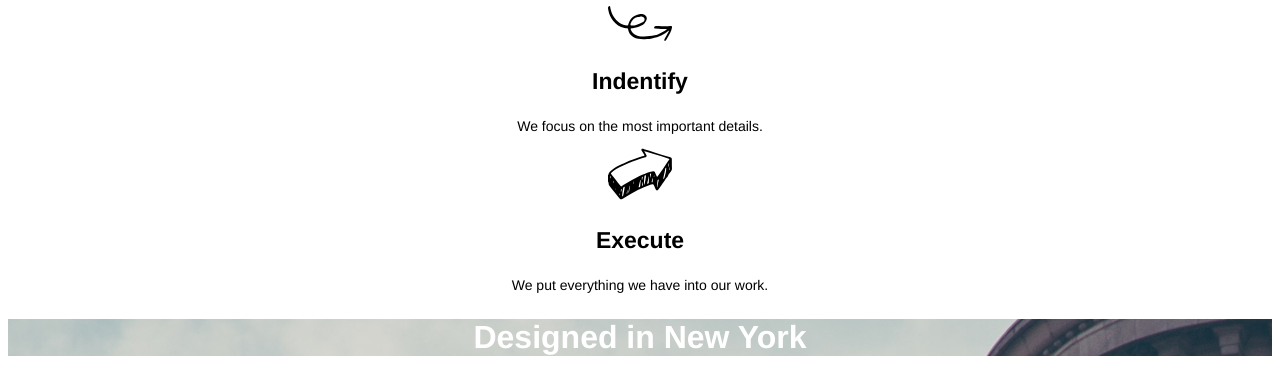
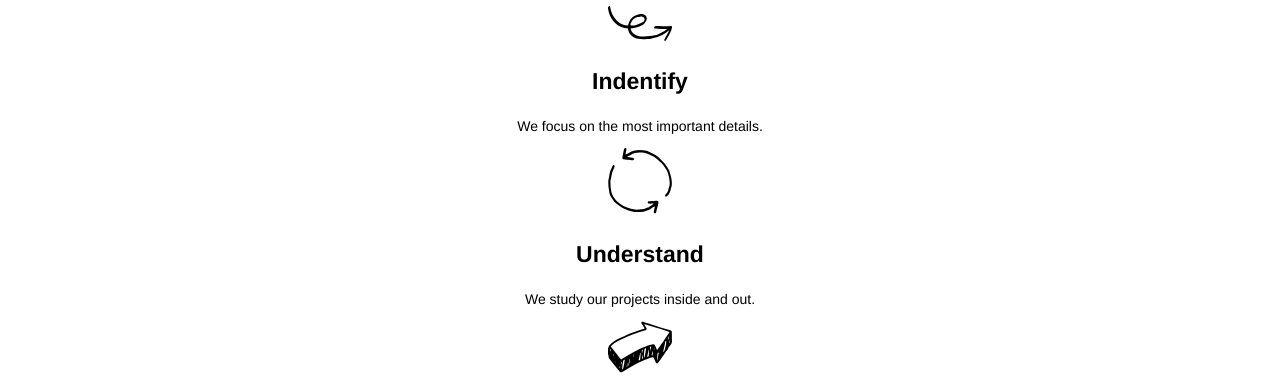
Before and after one commit to deanarron/broadway, a plain HTML site: page index.html in a window 1280 px wide. Shown: the part 419-799 px from the top of the page. Drawn offline with Linux system fonts and the light colour scheme.

Commit message:
add understand section

```diff
--- a/index.html
+++ b/index.html
@@ -24,6 +24,11 @@
         <img src="resources/images/identify.svg" alt="identify icon">
         <h3>Indentify</h3>
         <p>We focus on the most important details.</p>
+      </div>
+      <div class="section">
+        <img src="resources/images/understand.svg" alt="understand icon">
+        <h3>Understand</h3>
+        <p>We study our projects inside and out.</p>
       </div>
       <div class="section">
         <img src="resources/images/execute.svg" alt="execute icon">
```
